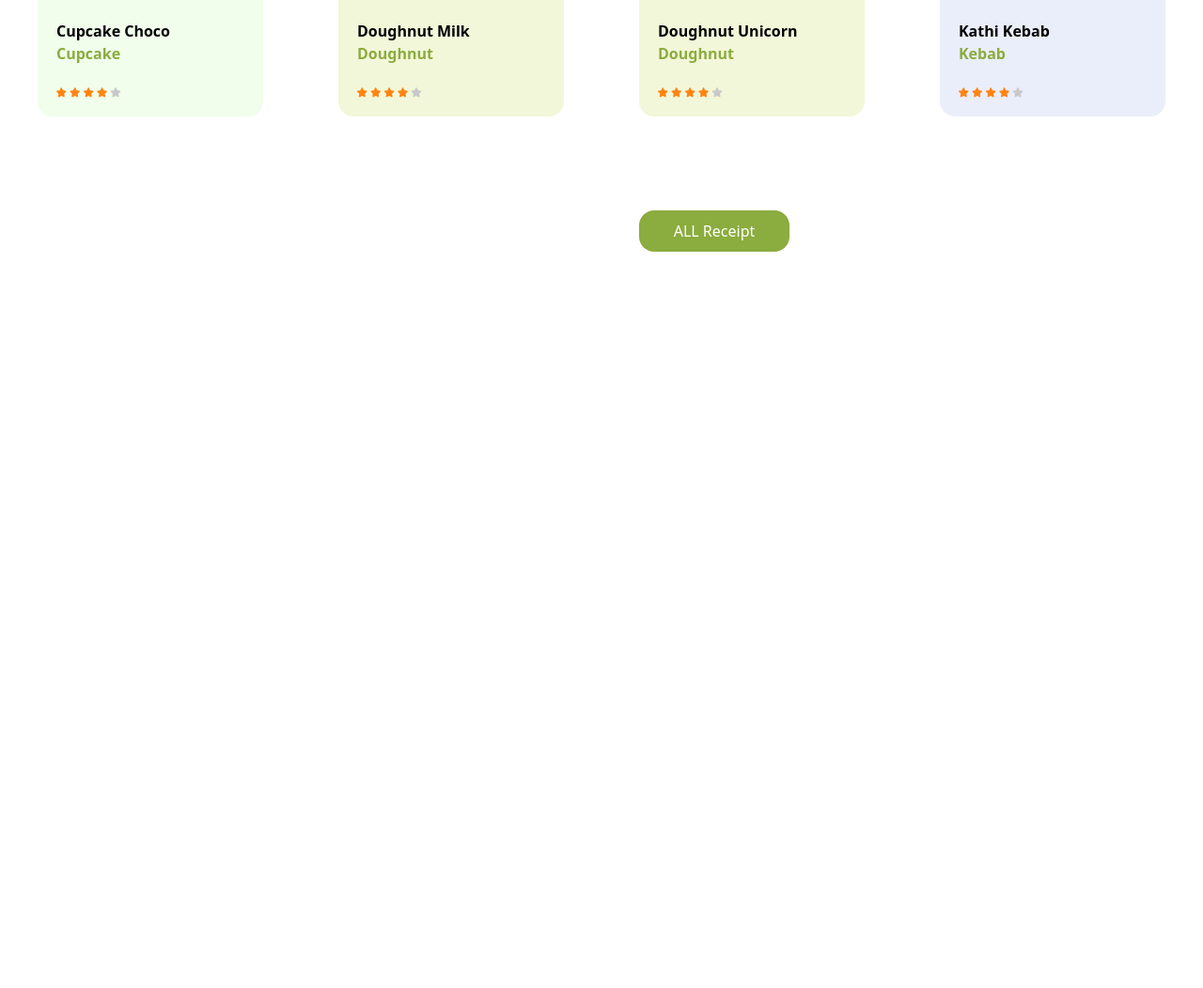
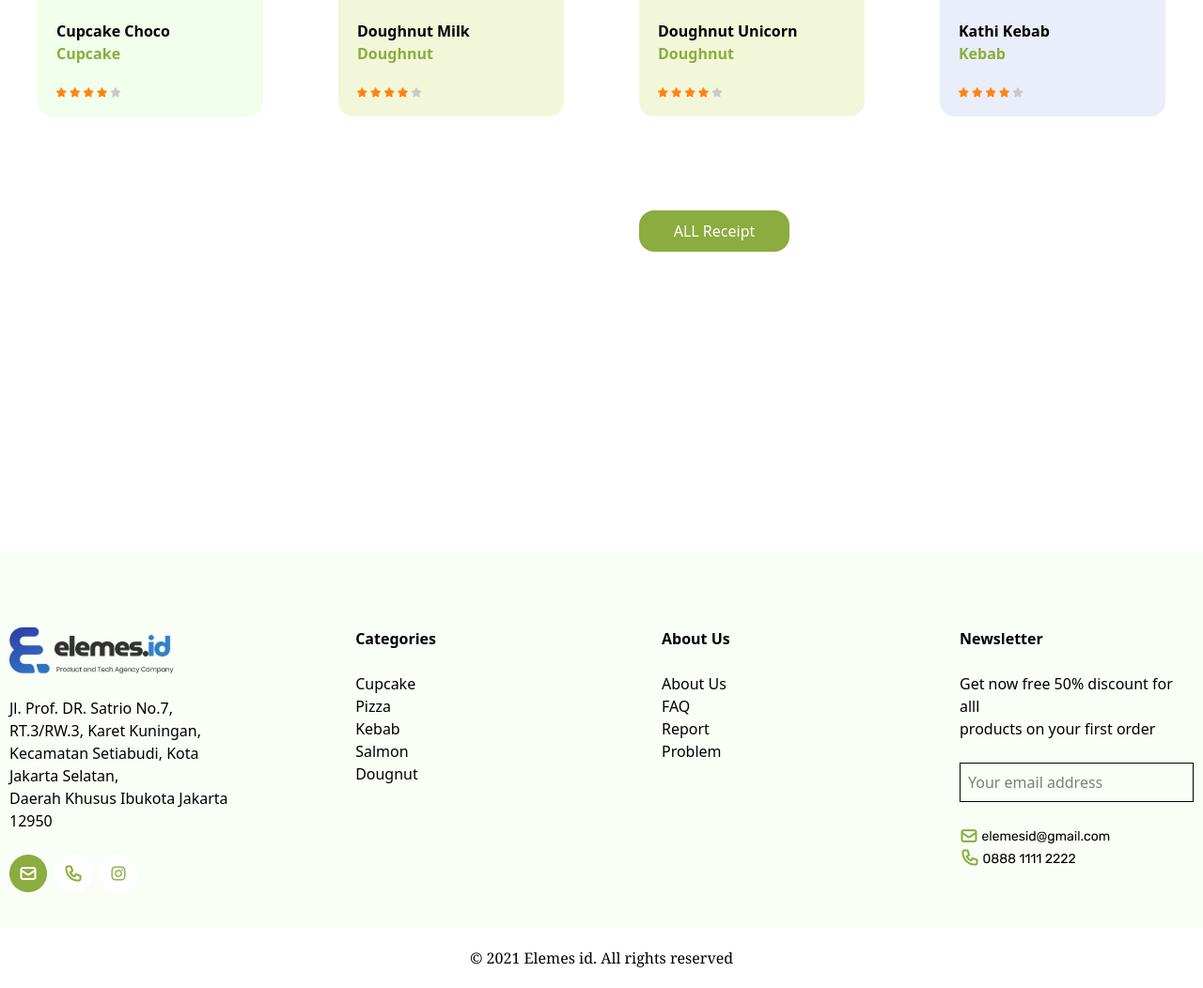
Before and after one commit to nasimovmuhammad7-dotcom/16-01-26, a website: page index.html in a window 1280 px wide. Shown: the part 1769-2821 px from the top of the page at 94% size. Before the commit the page ends 2037 px from the top, so only its background shows below. Drawn offline with Linux system fonts and the light colour scheme.

Commit message:
section end

```diff
--- a/index.html
+++ b/index.html
@@ -161,5 +161,49 @@
         </div>
     </div>
     <button class="w-40 p-2.5 bg-[#8BAC3E] text-white rounded-2xl mt-20 lg:ml-170 ml-30">ALL Receipt</button>
+    <br>
+    <div class="bg-[#F9FFF6] h-240 lg:h-100 mt-80">
+        <div class="lg:flex justify-center gap-30 pt-20 p-2.5">
+            <div>
+                <img src="./src/image 55 (1).png" alt="">
+                <br>
+                <p>Jl. Prof. DR. Satrio No.7, RT.3/RW.3, Karet Kuningan, <br> Kecamatan Setiabudi, Kota Jakarta Selatan, <br> Daerah Khusus Ibukota Jakarta 12950</p>
+                <br>
+                <img src="./src/col1.png" alt="">
+            </div>
+            <div class="">
+                <p class="font-bold">Categories</p>
+                <br>
+                <p>Cupcake</p>
+                <p>Pizza</p>
+                <p>Kebab</p>
+                <p>Salmon</p>
+                <p>Dougnut</p>
+            </div>
+            <br>
+            <div class="">
+                <p class="font-bold">About Us</p>
+                <br>
+                <p>About Us</p>
+                <p>FAQ</p>
+                <p>Report Problem</p>
+            </div>
+            <br>
+            <div class="">
+                <p class="font-bold">Newsletter</p>
+                <br>
+                <p>Get now free 50% discount for alll <br> products on your first order</p>
+                <br>
+                <input class="border p-2" type="email" placeholder="Your email address">
+                <br>
+                <br>
+                <img src="./src/Group 404.png" alt="">
+                <img src="./src/Group 405.png" alt="">
+            </div>
+        </div>
+    </div>
+    <div class="p-5 text-center font-serif">
+        <p>© 2021 Elemes id. All rights reserved</p>
+    </div>
 </body>
 </html>
```
Also changed, not shown: src/Group 404.png (added), src/Group 405.png (added), src/col1.png (added), src/image 55 (1).png (added), src/output.css.
